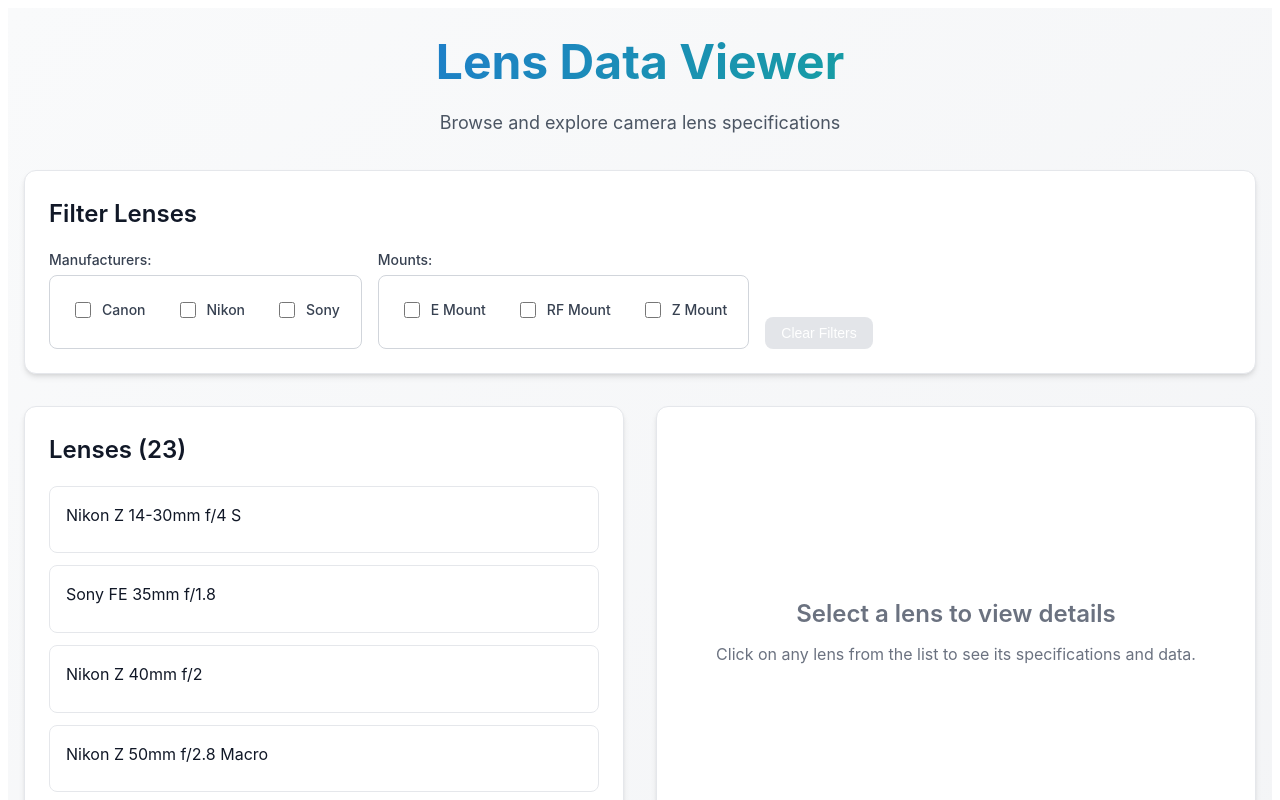
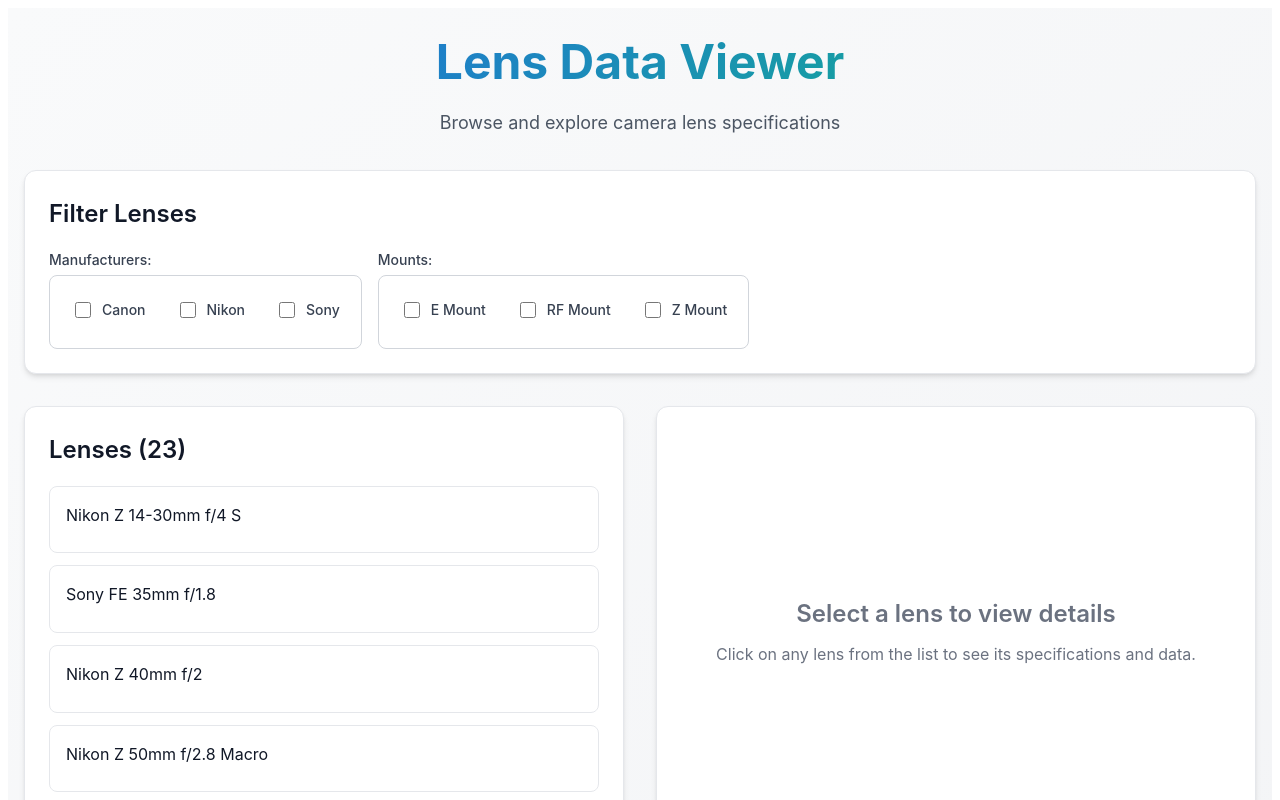
Before and after one commit to andleer/lens.binaryocean.com, an Angular app: page / in a window 1280 px wide. Shown: the top 800 px of the page. Built offline with nearby package versions, Linux system fonts and the light colour scheme.

Commit message:
remove box

```diff
--- a/src/app/components/lens-filters/lens-filters.component.css
+++ b/src/app/components/lens-filters/lens-filters.component.css
@@ -104,26 +104,3 @@
 .checkbox-label span {
   user-select: none;
 }
-
-.clear-filters-btn {
-  padding: 0.5rem 1rem;
-  background: #4b5563;
-  color: white;
-  border: none;
-  border-radius: 0.5rem;
-  font-size: 0.875rem;
-  font-weight: 500;
-  cursor: pointer;
-  transition: background-color 0.2s ease;
-  height: fit-content;
-}
-
-.clear-filters-btn:hover:not(:disabled) {
-  background: #374151;
-}
-
-.clear-filters-btn:disabled {
-  background: #d1d5db;
-  cursor: not-allowed;
-  opacity: 0.6;
-}
--- a/src/app/components/lens-filters/lens-filters.component.html
+++ b/src/app/components/lens-filters/lens-filters.component.html
@@ -30,12 +30,5 @@
         }
       </div>
     </div>
-
-    <button
-      class="clear-filters-btn"
-      (click)="clearFilters()"
-      [disabled]="selectedManufacturers().length === 0 && selectedMounts().length === 0">
-      Clear Filters
-    </button>
   </div>
 </section>
--- a/src/app/components/lens-filters/lens-filters.component.ts
+++ b/src/app/components/lens-filters/lens-filters.component.ts
@@ -23,7 +23,6 @@
 
   // Output events
   filtersChanged = output<FilterCriteria>();
-  filtersCleared = output<void>();
 
   // Get unique manufacturers and mounts from service
   get manufacturers(): string[] {
@@ -54,12 +53,6 @@
     this.emitFilters();
   }
 
-  clearFilters() {
-    this.selectedManufacturers.set([]);
-    this.selectedMounts.set([]);
-    this.filtersCleared.emit();
-  }
-
   private emitFilters() {
     const criteria: FilterCriteria = {
       manufacturers: this.selectedManufacturers(),
```
